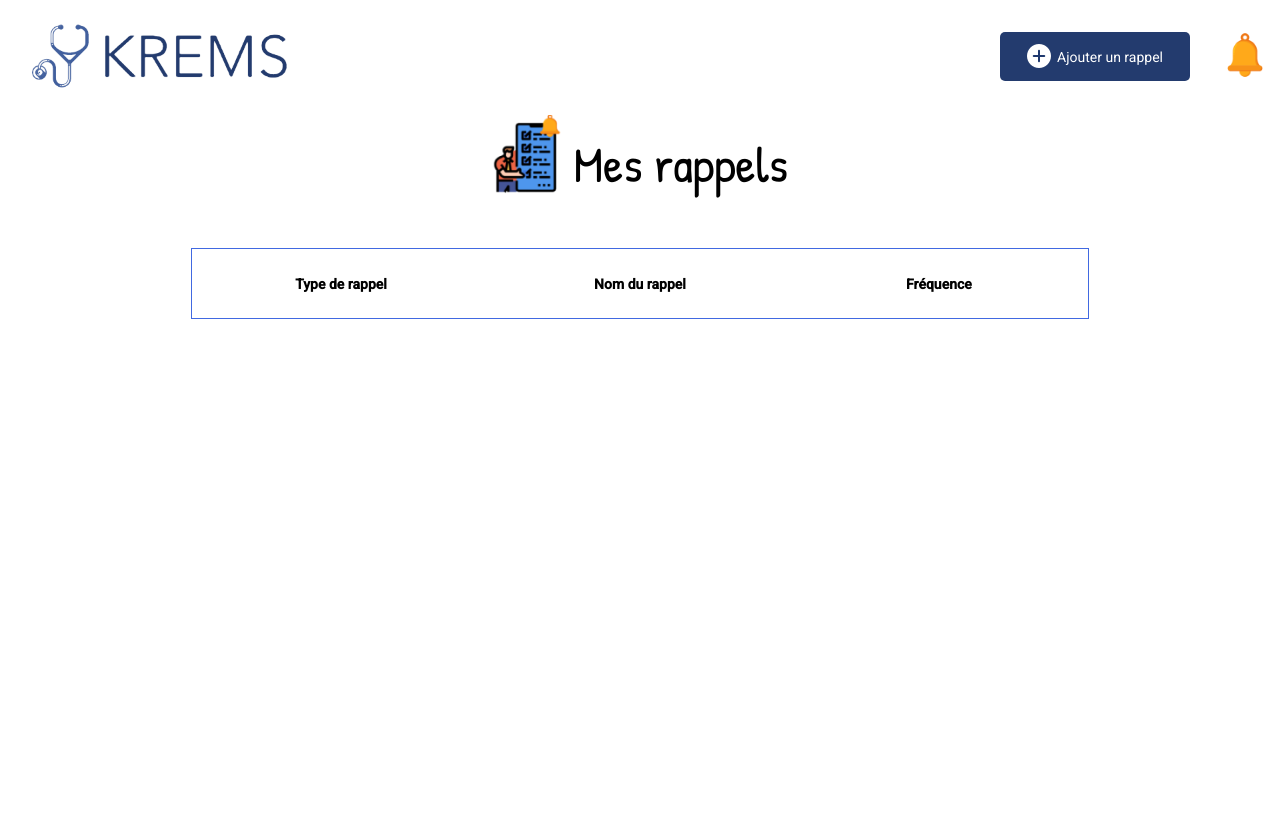
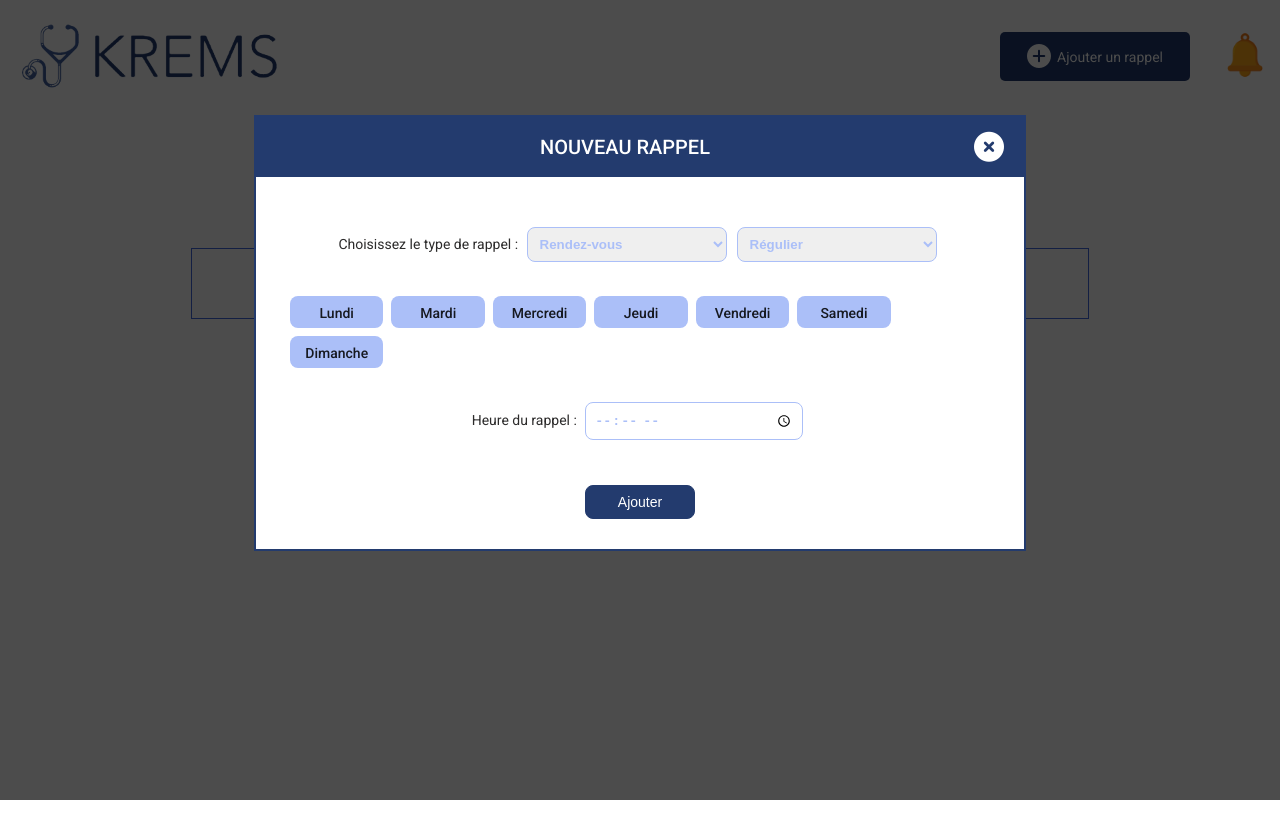
Before and after one commit to KNCY24/HygiaFhir, an Angular app: page /rappels in a window 1280 px wide. Shown: the top 838 px of the page. Built offline with nearby package versions, Linux system fonts and the light colour scheme.

Commit message:
create add-appointment

```diff
--- a/src/app/add-appointment/add-appointment.component.scss
+++ b/src/app/add-appointment/add-appointment.component.scss
@@ -0,0 +1,104 @@
+$blue-night:#233B6E;
+$blue-light:#abbff8;
+$light:#7a8183;
+$red:#ff0000;
+$green:#00ff00;
+$blue:#4169E1;
+
+@import url('https://fonts.googleapis.com/css2?family=Amatic+SC&display=swap');
+
+
+
+
+#dark-background{
+    background: rgba(0,0,0,0.7);
+    top:0;
+    z-index:2;
+    position: fixed;
+    width: 100%;
+    height: 100%;
+
+    #accountPopup {
+        width:60%;
+        margin:15% auto;
+        border: 2px solid $blue;
+        background-color: white;
+
+        .popupHeader{
+            border: 2px solid $blue;
+            padding:18px;
+            text-align: center;
+            color:white;
+            background: $blue;
+            font-weight: 600;
+            font-size:18px;
+            .fas{
+                position: relative;
+                float: right;
+                font-size: 30px;
+                margin-top:-5px;
+                &:hover{
+                    cursor: pointer;
+                }
+            }
+        }
+        .popupBody{
+            padding:30px;
+            text-align: center;
+            input{
+                display: inline-block;
+                margin: 20px 5px 5px 20px;
+                border:1px solid $blue-light;
+                color:$blue-light;
+                font-weight: 600;
+                padding:8px;
+                border-radius: 8px;
+                width: 200px;
+                &:focus{
+                    outline:0;
+                }
+                &::placeholder{
+                    color:$blue-light;
+                    font-weight: normal;
+                }
+            }
+            .alert{
+                height: 23px;
+                margin-bottom: 15px;
+                font-size:16px;
+                .fas{
+                    margin-right:5px;
+                }
+            }
+            .fas{
+                vertical-align: middle;
+                margin-right: 20px;
+                font-size: 18px;
+            }
+            .fa-times{
+                color:$red;
+            }
+            .fa-check{
+                color:$green;
+            }
+            button{
+                border:1.5px solid $blue-light;
+                border-radius:8px;
+                background-color: $blue;
+                color:white;
+                padding:8px;
+                width:110px;
+                margin-top:60px;
+                font-size:14px;
+                transition: all 0.2s ease-in-out;
+                &:hover{
+                    cursor: pointer;
+                    transform: translateY(-3px);
+                    box-shadow: 0 4px 17px rgba(0, 0, 0, 0.35);
+
+                }
+
+            }
+        }
+    }
+}
--- a/src/app/view-toolbar/view-toolbar.component.html
+++ b/src/app/view-toolbar/view-toolbar.component.html
@@ -1,9 +1,44 @@
 <div class="toolbar" role="banner">
     <img (click)="home()" id="logo-img" alt="KREMS Logo" src="assets/images/logo.png"/>
     <div class="spacer"></div>
-    <div class="rappel">
-        <img  id="plus-img" alt="plus" src="assets/images/plus.png"/>
+    <div class="rappel" (click)="showPopup()">
+        <img id="plus-img" alt="plus" src="assets/images/plus.png"/>
         <span>Ajouter un rappel</span>
     </div>
-    <img  id="alert-img" alt="alert" src="assets/images/notification.png"/>
+    <img id="alert-img" alt="alert" src="assets/images/notification.png"/>
+
+
+    <div id="dark-background" *ngIf="isPopup==true">
+        <div id="appointmentPopup">
+          <div class=popupHeader>
+              NOUVEAU RAPPEL
+              <i (click)="closePopup()" class="fas fa-times-circle"></i>
+          </div>
+          <div class=popupBody>
+              Choisissez le type de rappel :
+            <select>
+                <option>Rendez-vous</option>
+                <option>Prise de médicament</option>
+            </select>
+            <select [(ngModel)]=frequence>
+                <option value="p"> Ponctuel</option>
+                <option value="r">Régulier</option>
+            </select>
+            <br>
+            <div *ngIf="frequence == 'p'">
+                Date du rappel : <input [(ngModel)]="input1" type=date/>
+            </div>
+            <div class="mat-chip-day" *ngIf="frequence == 'r'">
+                <mat-chip-list aria-label="day selection" class="chip-day">
+                    <mat-chip class="box-day" *ngFor="let day of listday;let indexOfElement=index"  [ngClass]="{'box-day-selected':isSelected(indexOfElement)==true}" (click)="selectDay(indexOfElement)">{{day}}</mat-chip>
+                </mat-chip-list>
+            </div>
+            <div>
+                Heure du rappel : <input [(ngModel)]="input3" type=time/>
+            </div>
+            <br>
+            <button (click)="addAppointment()">Ajouter</button>
+          </div>
+        </div>
+
 </div>
--- a/src/app/view-toolbar/view-toolbar.component.scss
+++ b/src/app/view-toolbar/view-toolbar.component.scss
@@ -28,13 +28,13 @@ $blue:#4169E1;
     align-items: center;
     background-color: white;
     color: #2c2b2b;
-    padding: 0 10px;
+    padding: 0 10px 0 0;
 
     div{
-        position: relative;
-        top:16px;
-        right:30px;
         &.rappel{
+            position: relative;
+            top:16px;
+            right:30px;
             border-radius: 5px;
             padding:10px 30px;
             text-align: center;
@@ -86,20 +86,20 @@ $blue:#4169E1;
     width: 100%;
     height: 100%;
 
-    #accountPopup {
+    #appointmentPopup {
         width:60%;
-        margin:15% auto;
-        border: 2px solid $blue;
+        margin:9% auto;
+        border: 2px solid $blue-night;
         background-color: white;
 
         .popupHeader{
-            border: 2px solid $blue;
+            border: 2px solid $blue-night;
             padding:18px;
             text-align: center;
             color:white;
-            background: $blue;
-            font-weight: 600;
-            font-size:18px;
+            background: $blue-night;
+            font-weight: 500;
+            font-size:20px;
             .fas{
                 position: relative;
                 float: right;
@@ -113,9 +113,9 @@ $blue:#4169E1;
         .popupBody{
             padding:30px;
             text-align: center;
-            input{
+            input,select{
                 display: inline-block;
-                margin: 20px 5px 5px 20px;
+                margin: 20px 5px 5px 5px;
                 border:1px solid $blue-light;
                 color:$blue-light;
                 font-weight: 600;
@@ -129,34 +129,18 @@ $blue:#4169E1;
                     color:$blue-light;
                     font-weight: normal;
                 }
-            }
-            .alert{
-                height: 23px;
-                margin-bottom: 15px;
-                font-size:16px;
-                .fas{
-                    margin-right:5px;
+                &:hover{
+                    cursor: pointer;
                 }
             }
-            .fas{
-                vertical-align: middle;
-                margin-right: 20px;
-                font-size: 18px;
-            }
-            .fa-times{
-                color:$red;
-            }
-            .fa-check{
-                color:$green;
-            }
             button{
-                border:1.5px solid $blue-light;
+                border:1.5px solid $blue-night;
                 border-radius:8px;
-                background-color: $blue;
+                background-color: $blue-night;
                 color:white;
                 padding:8px;
                 width:110px;
-                margin-top:60px;
+                margin-top:20px;
                 font-size:14px;
                 transition: all 0.2s ease-in-out;
                 &:hover{
@@ -170,3 +154,24 @@ $blue:#4169E1;
         }
     }
 }
+
+:host ::ng-deep {
+    .mat-chip-list-wrapper{
+        margin:25px auto 10px !important;
+    }
+    .box-day{
+        display: inline-block;
+        background-color: $blue-light;
+        width: 13.2%;
+        border-radius: 8px !important;
+        &:hover{
+            cursor: pointer;
+            background-color: $blue-night;
+            color: white;
+        }
+    }
+    .box-day.box-day-selected{
+        background-color: $blue-night;
+        color: white;
+    }
+}
--- a/src/app/view-toolbar/view-toolbar.component.ts
+++ b/src/app/view-toolbar/view-toolbar.component.ts
@@ -8,6 +8,14 @@ import {Router} from '@angular/router';
 })
 export class ViewToolbarComponent implements OnInit {
 
+  isPopup=true;
+  input1="";
+  input2="";
+  input3="";
+  frequence="r";
+  listday=["Lundi","Mardi","Mercredi","Jeudi","Vendredi","Samedi","Dimanche"];
+  selectedday:boolean[]=[false,false,false,false,false,false,false];
+
   constructor(private router:Router) { }
 
   ngOnInit(): void {
@@ -17,4 +25,25 @@ export class ViewToolbarComponent implements OnInit {
     this.router.navigate(['/'])
   }
 
+
+  showPopup(){
+    this.isPopup=true;
+  }
+
+  closePopup(){
+    this.isPopup=false;
+  }
+
+  isSelected(indexDay:number):boolean{
+    return this.selectedday[indexDay]
+  }
+
+  selectDay(indexDay:number){
+    this.selectedday[indexDay]=!this.selectedday[indexDay]
+  }
+
+  addAppointment(){
+
+  }
+
 }
--- a/src/index.html
+++ b/src/index.html
@@ -7,6 +7,7 @@
   <meta name="viewport" content="width=device-width, initial-scale=1">
   <link rel="icon" type="image/x-icon" href="favicon.ico">
   <link rel="preconnect" href="https://fonts.gstatic.com">
+  <script src="https://kit.fontawesome.com/45e38e596f.js" crossorigin="anonymous"></script>
   <link href="https://fonts.googleapis.com/css2?family=Roboto:wght@300;400;500&display=swap" rel="stylesheet">
   <link href="https://fonts.googleapis.com/icon?family=Material+Icons" rel="stylesheet">
 </head>
```
Also changed, not shown: src/app/app.module.ts (+7 -0 lines).
